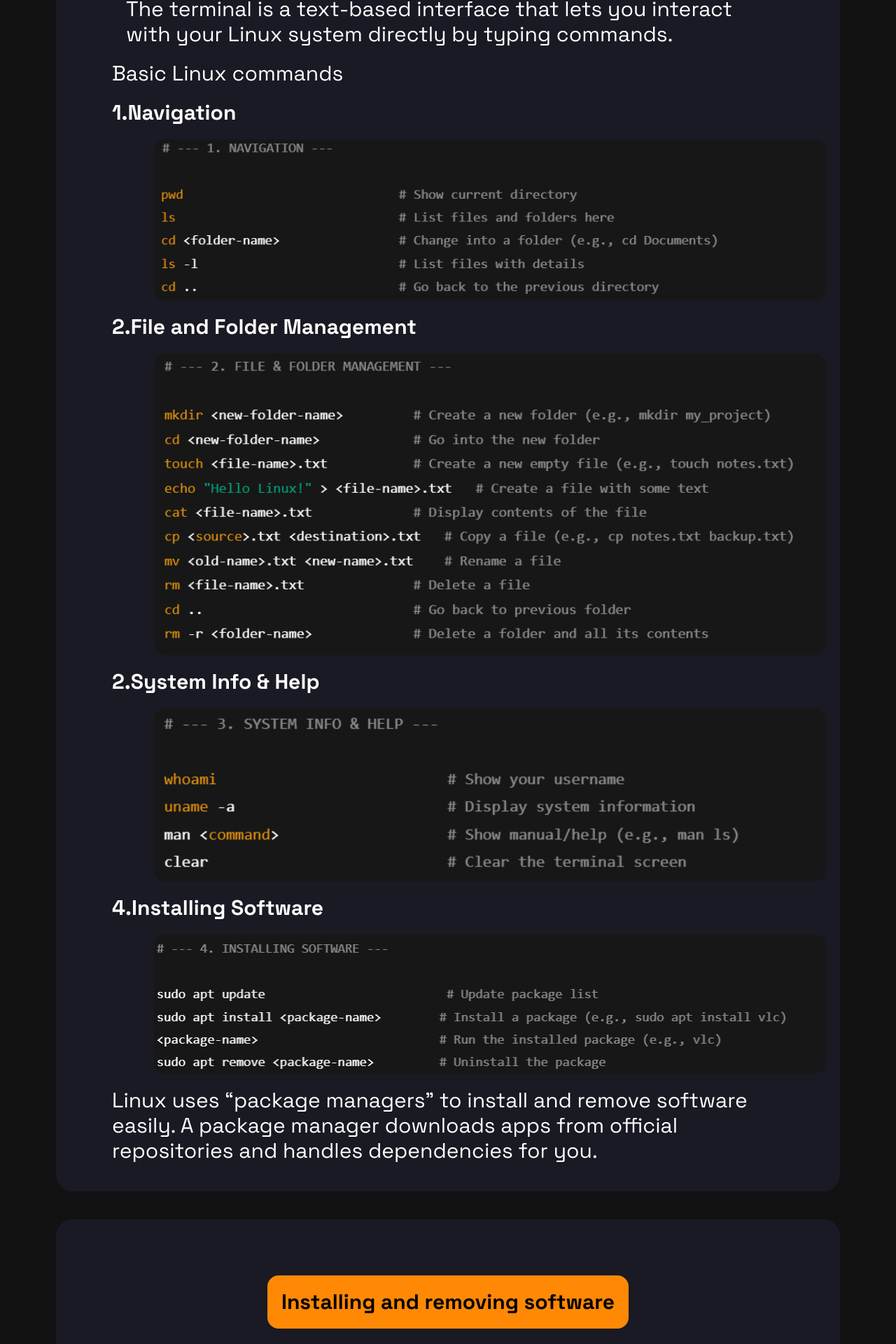
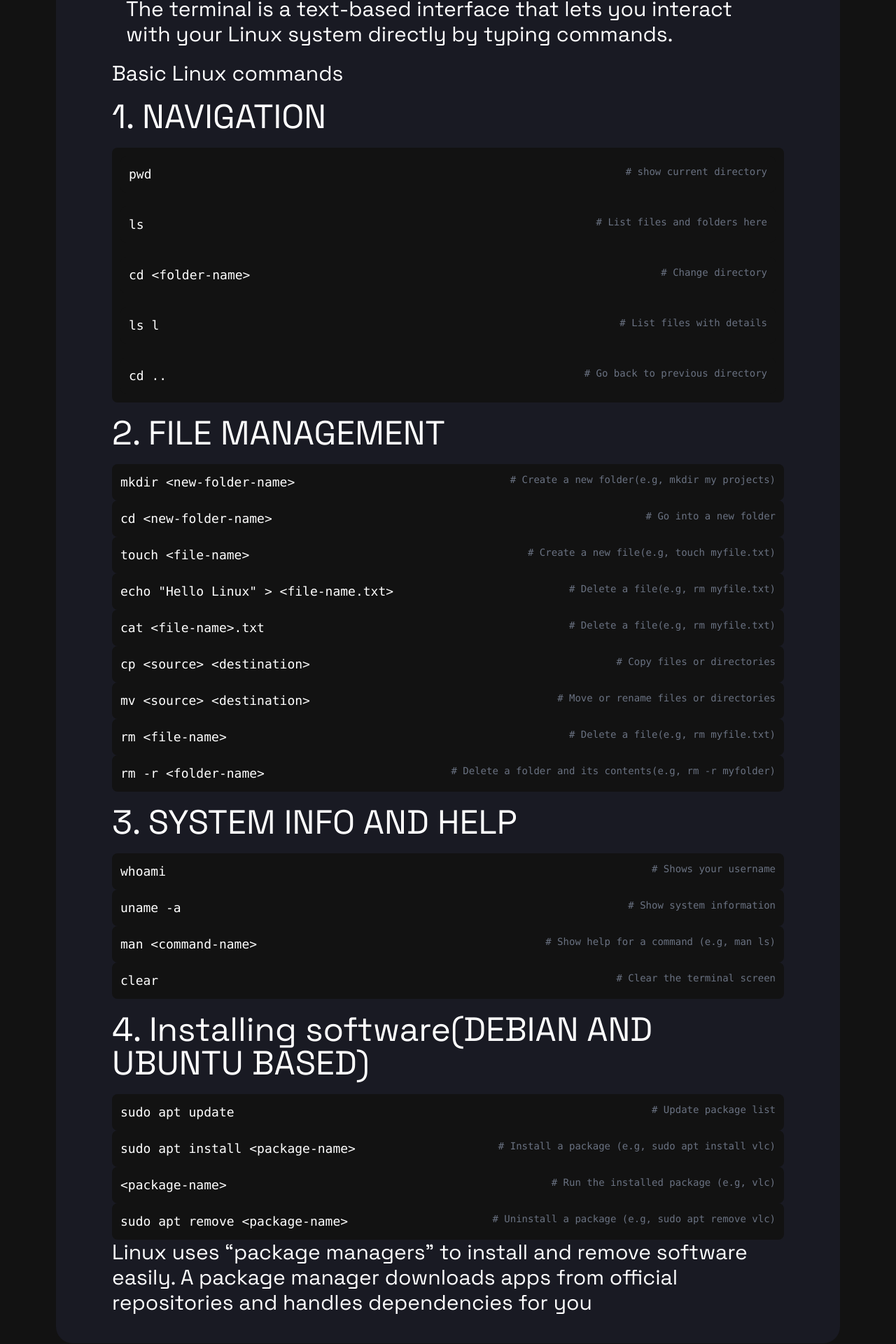
Before and after one commit to ZE206/GLUG-Website, a React (Vite) app: page /beginner-tutorials in a window 1280 px wide. Shown: the part 1495-3415 px from the top of the page at 70% size. Built offline with nearby package versions, Linux system fonts and the light colour scheme.

Commit message:
changes in some styles

```diff
--- a/src/App.tsx
+++ b/src/App.tsx
@@ -99,7 +99,7 @@ function App() {
             <div className="title mb-2 text-white font-primary text-2xl">
               Beginner Tutorials
             </div>
-            <Link to="/tutorials">
+            <Link to="/beginner-tutorials">
             <div className="learnMore text-xl text-custom_orange flex items-center">
               Learn More
               <FaArrowRight className="ml-2 rotate-315"/>
@@ -111,7 +111,7 @@ function App() {
             <div className="title mb-2 text-white font-primary text-2xl">
               Recommended Softwares
             </div>
-            <Link to="/recommended-softwares">
+            <Link to="/recommended-software">
             <div className="learnMore text-xl text-custom_orange flex items-center">
               Learn More
               <FaArrowRight className="ml-2 rotate-315"/>
--- a/src/components/Beginner_tut/beg.tsx
+++ b/src/components/Beginner_tut/beg.tsx
@@ -72,13 +72,41 @@ function Beginner(){
                     <span>What is the Terminal?</span>
                     <span className='mx-5'>The terminal is a text-based interface that lets you interact with your Linux system directly by typing commands.</span>
                     <span>Basic Linux commands</span>
-                    {arr.map((item, index) => (
-                        <div key={index} className='flex flex-col gap-5'>
-                            <span className=' font-bold'>{item[0]}</span>
-                            <img src={item[1]} alt={item[0]} className='w-full h-auto rounded-2xl mx-15' />
-                        </div>
-                    ))}
-                    <span>Linux uses “package managers” to install and remove software easily. A package manager downloads apps from official repositories and handles dependencies for you.</span>
+                    <div className='text-5xl'>1. NAVIGATION</div>
+                    <div className='flex flex-col gap-5 bg p-3 rounded-lg'>
+                        {terminalcode("pwd","# show current directory")}
+                        {terminalcode("ls","# List files and folders here")}
+                        {terminalcode("cd <folder-name>","# Change directory")}
+                        {terminalcode("ls l","# List files with details")}
+                        {terminalcode("cd ..","# Go back to previous directory")}
+                    </div>
+                    <div className='text-5xl'>2. FILE MANAGEMENT</div>
+                    <div>
+                    {terminalcode("mkdir <new-folder-name>","# Create a new folder(e.g, mkdir my projects)")}
+                    {terminalcode("cd <new-folder-name>","# Go into a new folder")}
+                    {terminalcode("touch <file-name>","# Create a new file(e.g, touch myfile.txt)")}
+                    {terminalcode('echo "Hello Linux" > <file-name.txt>',"# Delete a file(e.g, rm myfile.txt)")}
+                    {terminalcode('cat <file-name>.txt',"# Delete a file(e.g, rm myfile.txt)")}
+                    {terminalcode("cp <source> <destination>","# Copy files or directories")}
+                    {terminalcode("mv <source> <destination>","# Move or rename files or directories")}
+                    {terminalcode("rm <file-name>","# Delete a file(e.g, rm myfile.txt)")}
+                    {terminalcode("rm -r <folder-name>","# Delete a folder and its contents(e.g, rm -r myfolder)")}
+                    </div>
+                    <div className='text-5xl'>3. SYSTEM INFO AND HELP</div>
+                    <div >
+                    {terminalcode("whoami","# Shows your username")}
+                    {terminalcode("uname -a","# Show system information")}
+                    {terminalcode("man <command-name>","# Show help for a command (e.g, man ls)")}
+                    {terminalcode("clear","# Clear the terminal screen")}
+                    </div>
+                    <div className='text-5xl'>4. Installing software(DEBIAN AND UBUNTU BASED)</div>
+                    <div>
+                    {terminalcode("sudo apt update","# Update package list")}
+                    {terminalcode("sudo apt install <package-name>","# Install a package (e.g, sudo apt install vlc)")}
+                    {terminalcode("<package-name>","# Run the installed package (e.g, vlc)")}
+                    {terminalcode("sudo apt remove <package-name>","# Uninstall a package (e.g, sudo apt remove vlc)")}
+                    Linux uses “package managers” to install and remove software easily. A package manager downloads apps from official repositories and handles dependencies for you
+                    </div>
                 </div>
                 <div className=' flex flex-col container px-20  py-20 rounded-3xl gap-15'>
                     {titleCase("Installing and removing software")}
@@ -90,7 +118,10 @@ function Beginner(){
                         <li>3.Arch Linux:pacman</li>
                         <li>steps:</li>
                         <li className='mx-10'>a.Open Terminal</li>
-                        <li className='mx-10'>b.Type the command based on your distro.This is for Ubuntu:<img src = {ubuntu} className='mx-15 my-15'></img></li>
+                        <li className='mx-10'>b.Type the command based on your distro.This is for Ubuntu:
+                            {terminalcode("sudo apt updtae","# Updates the package list")}
+                            {terminalcode("sudo apt install vlc", "#Installs VLC media player")}
+                        </li>
                         <li className='mx-10'>c.Press Enter and enter your password when prompted.</li>
                     </ul>
                     Tip:always run update before installing new software
@@ -200,12 +231,7 @@ function Beginner(){
 
 }
 
-var arr:string[][] = [
-    ["1.Navigation",nav],
-    ["2.File and Folder Management",file],
-    ["2.System Info & Help",sys],
-    ["4.Installing Software",inst]
-]
+
 var  editinginterminal:string [][] = [["1.nano",
                                     "Very beginner-friendly, easy to use.",
                                     "Commands are shown at the bottom, like Ctrl + O to save, Ctrl + X to exit.",
```
